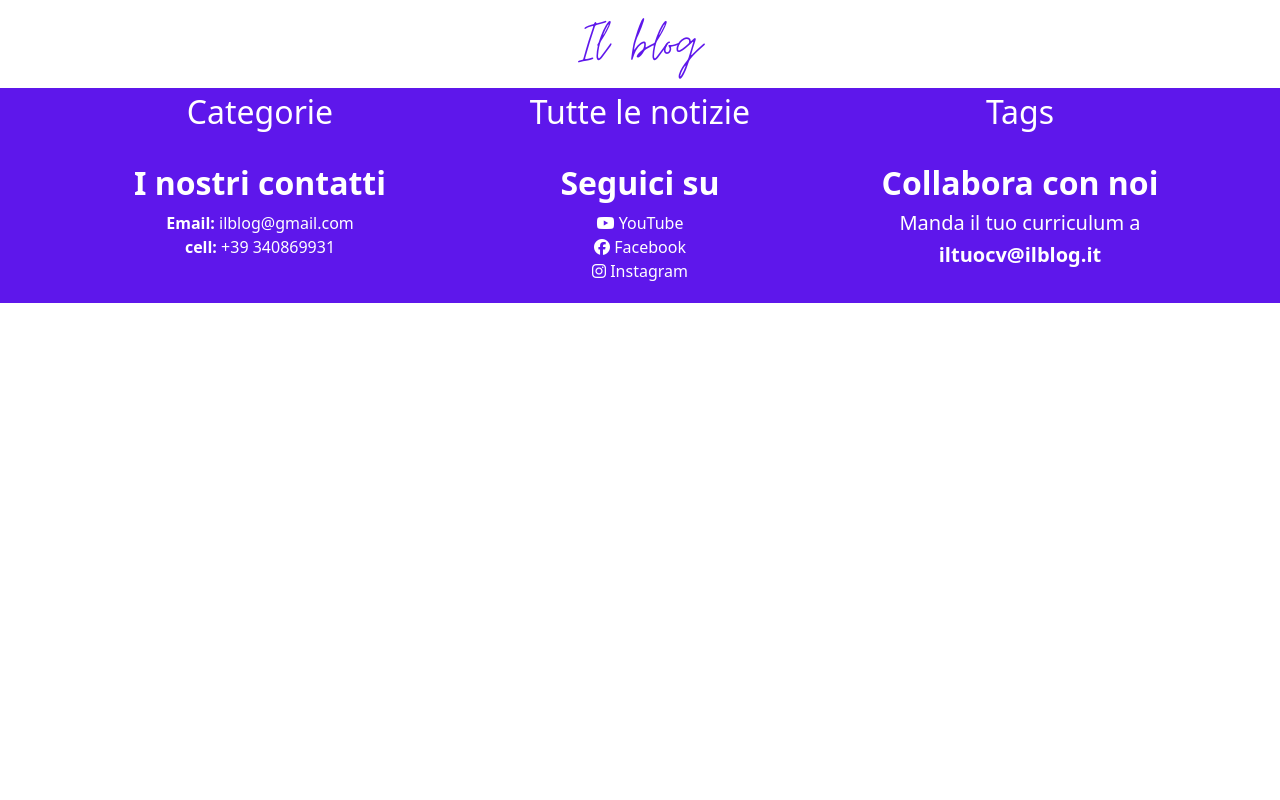
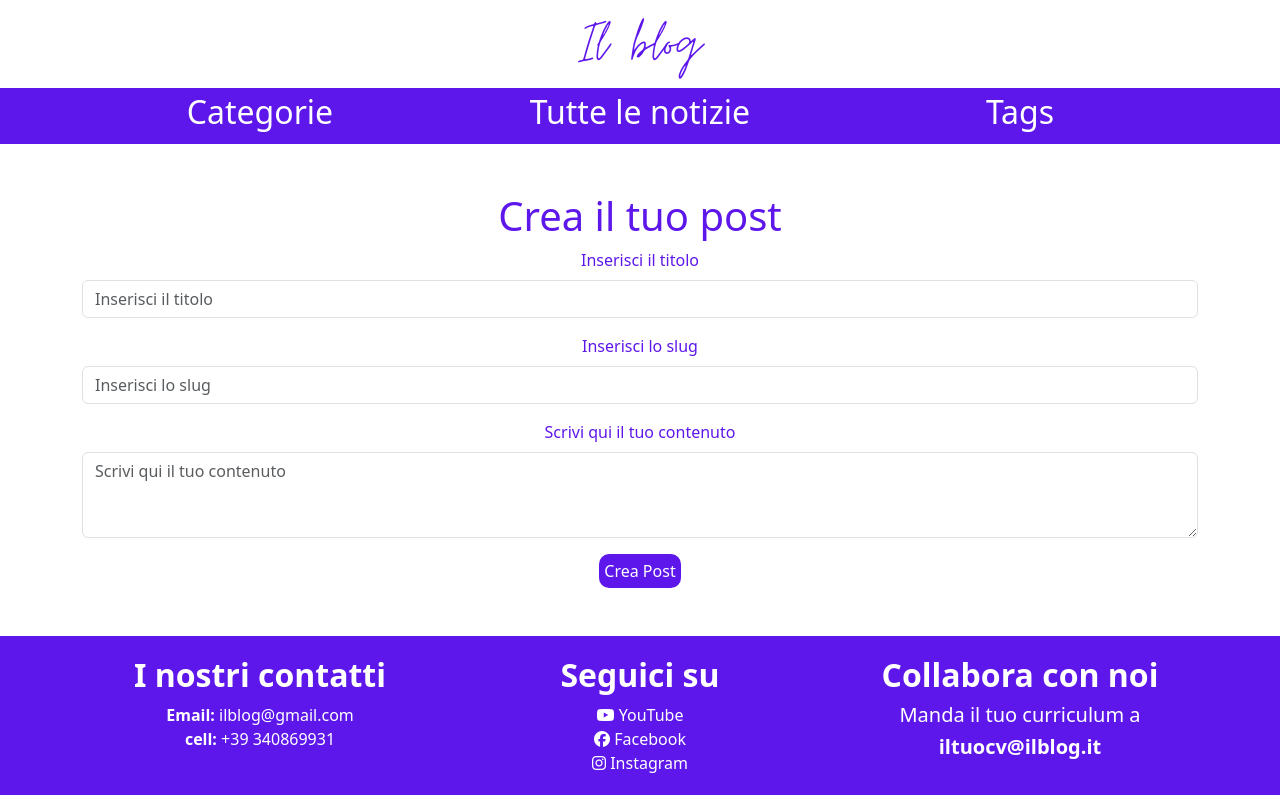
Before and after one commit to Anymoose98/api-free-frontend, a Vue app: page /create in a window 1280 px wide. Built offline with nearby package versions, Linux system fonts and the light colour scheme.

Commit message:
Creato post funzionante

```diff
--- /dev/null
+++ b/src/pages/appCreate.vue
@@ -0,0 +1,90 @@
+<script>
+import axios from 'axios';
+
+export default {
+    name: 'appCreate',
+
+
+    data() {
+        return {
+            resultIndex: [],
+            dataLoaded: false,
+            post: {
+                title: '',
+                slug: '',
+                content: ''
+            }
+        };
+    },
+
+    mounted() {
+    },
+    methods: {
+        createPost() {
+            const apiPost = 'http://localhost:3000/posts'
+            axios.post(apiPost, this.post)
+                .then(response => {
+                    console.log('Post creato con successo:', response.data);
+                })
+                .catch(error => {
+                    console.error('Errore nella creazione del post:', error);
+
+                });
+        }
+    }
+};
+</script>
+
+<template>
+
+    <main class="m-5">
+        <div class="container">
+            <div class="row text-center">
+                <div class="col-12">
+                    <h1 class="viola">Crea il tuo post</h1>
+                </div>
+                <div class="col-12">
+                    <form @submit.prevent="createPost">
+                        <div class="mb-3">
+                            <label for="title" class="form-label viola">Inserisci il titolo</label>
+                            <input v-model="post.title" type="text" class="form-control" id="title"
+                                placeholder="Inserisci il titolo">
+                        </div>
+                        <div class="mb-3">
+                            <label for="slug" class="form-label viola">Inserisci lo slug</label>
+                            <input v-model="post.slug" type="text" class="form-control" id="slug"
+                                placeholder="Inserisci lo slug">
+                        </div>
+                        <div class="mb-3">
+                            <label for="content" class="form-label viola">Scrivi qui il tuo contenuto</label>
+                            <textarea v-model="post.content" class="form-control" id="econtent" rows="3"
+                                placeholder="Scrivi qui il tuo contenuto"></textarea>
+                        </div>
+                        <button type="submit" class="mx-3">Crea Post</button>
+                    </form>
+                </div>
+            </div>
+        </div>
+    </main>
+</template>
+
+
+<style scoped>
+.viola {
+    color: #5E17EB;
+}
+
+ul {
+    list-style: none;
+    padding: 0;
+    margin: 0;
+}
+
+button {
+    background-color: #5E17EB;
+    color: white;
+    padding: 5px;
+    border: 0px;
+    border-radius: 10px;
+}
+</style>
--- a/src/router.js
+++ b/src/router.js
@@ -4,6 +4,7 @@ import appMain from './pages/appMain.vue';
 import appIndex from './pages/appIndex.vue';
 import appCategories from './pages/appCategories.vue';
 import appTags from './pages/appTags.vue';
+import appCreate from './pages/appCreate.vue'
 
 
 const router = createRouter({
@@ -29,6 +30,11 @@ const router = createRouter({
             name: 'tags',
             component: appTags
         },
+        {
+            path: '/create',
+            name: 'create',
+            component: appCreate
+        },
     ]
 })
 
```
